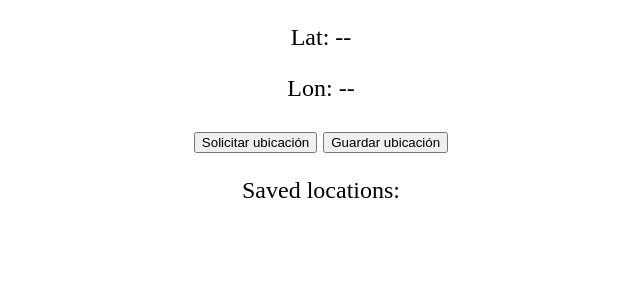
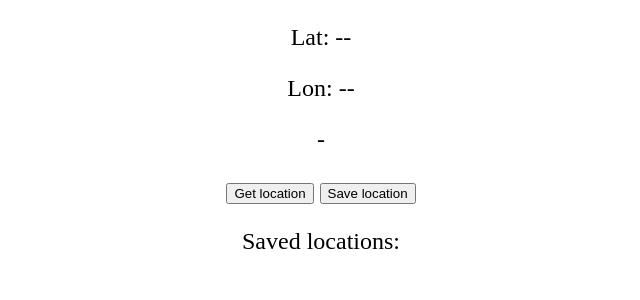
Before and after one commit to scisneros/geolocation-api-django-example, a Django app: page / in a window 1280 px wide. Shown: the top 300 px of the page, without its empty margins (319-959 px from the left). Run offline with Django 3.2, Linux system fonts and the light colour scheme; data that the repository does not hold is empty.

Commit message:
Standarize language

```diff
--- a/geolocationdjango/get_location/templates/index.html
+++ b/geolocationdjango/get_location/templates/index.html
@@ -11,10 +11,10 @@
 
     <p>Lat: <span id="lat-span">--</span></p>
     <p>Lon: <span id="lon-span">--</span></p>
-    <p id="info"></p>
+    <p id="info">-</p>
 
-    <button type="button" onclick="getLocation()">Solicitar ubicación</button>
-    <button type="button" onclick="saveLocation()">Guardar ubicación</button>
+    <button type="button" onclick="getLocation()">Get location</button>
+    <button type="button" onclick="saveLocation()">Save location</button>
 
     <p>Saved locations:</p>
     {% for location in locations %}
```
